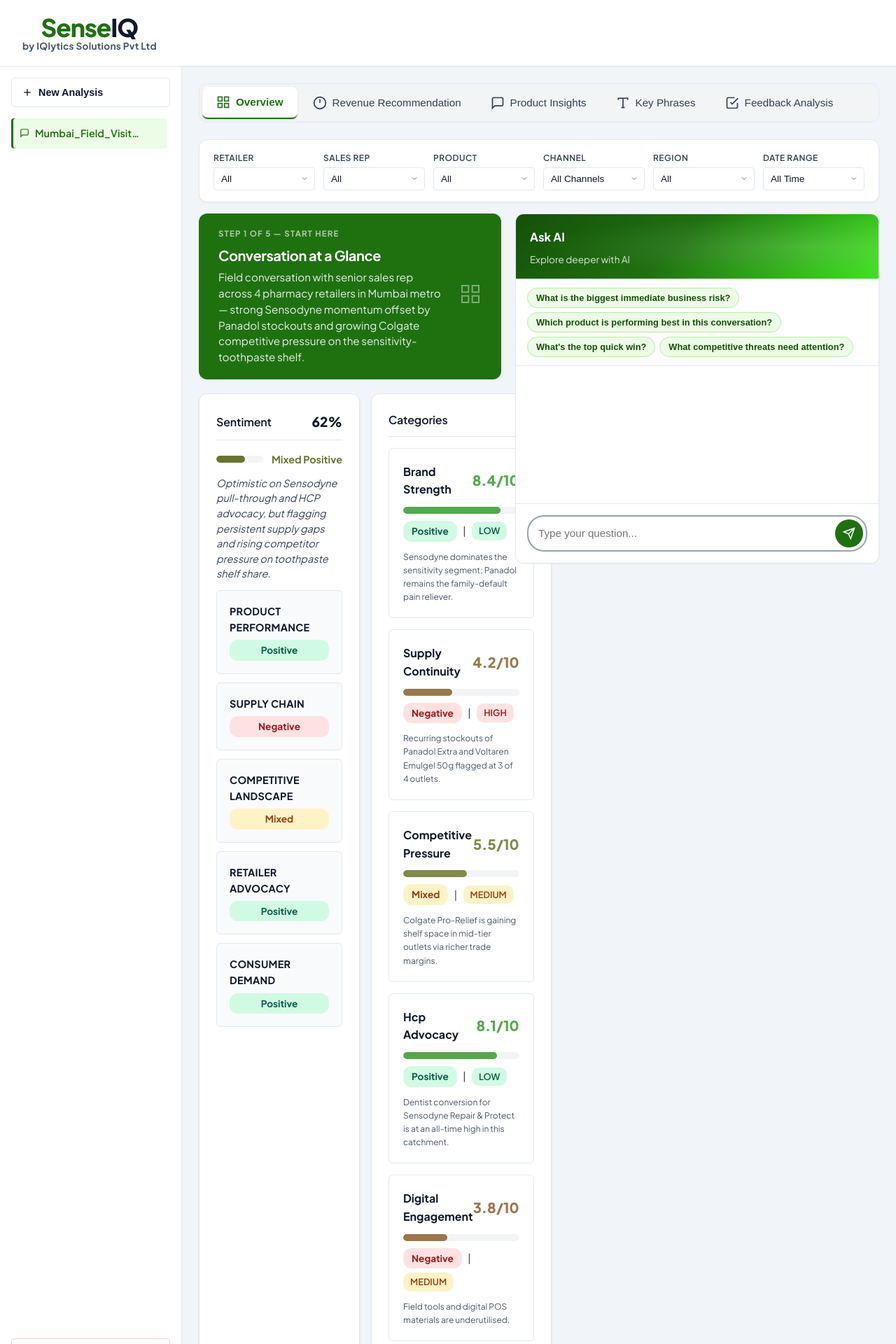
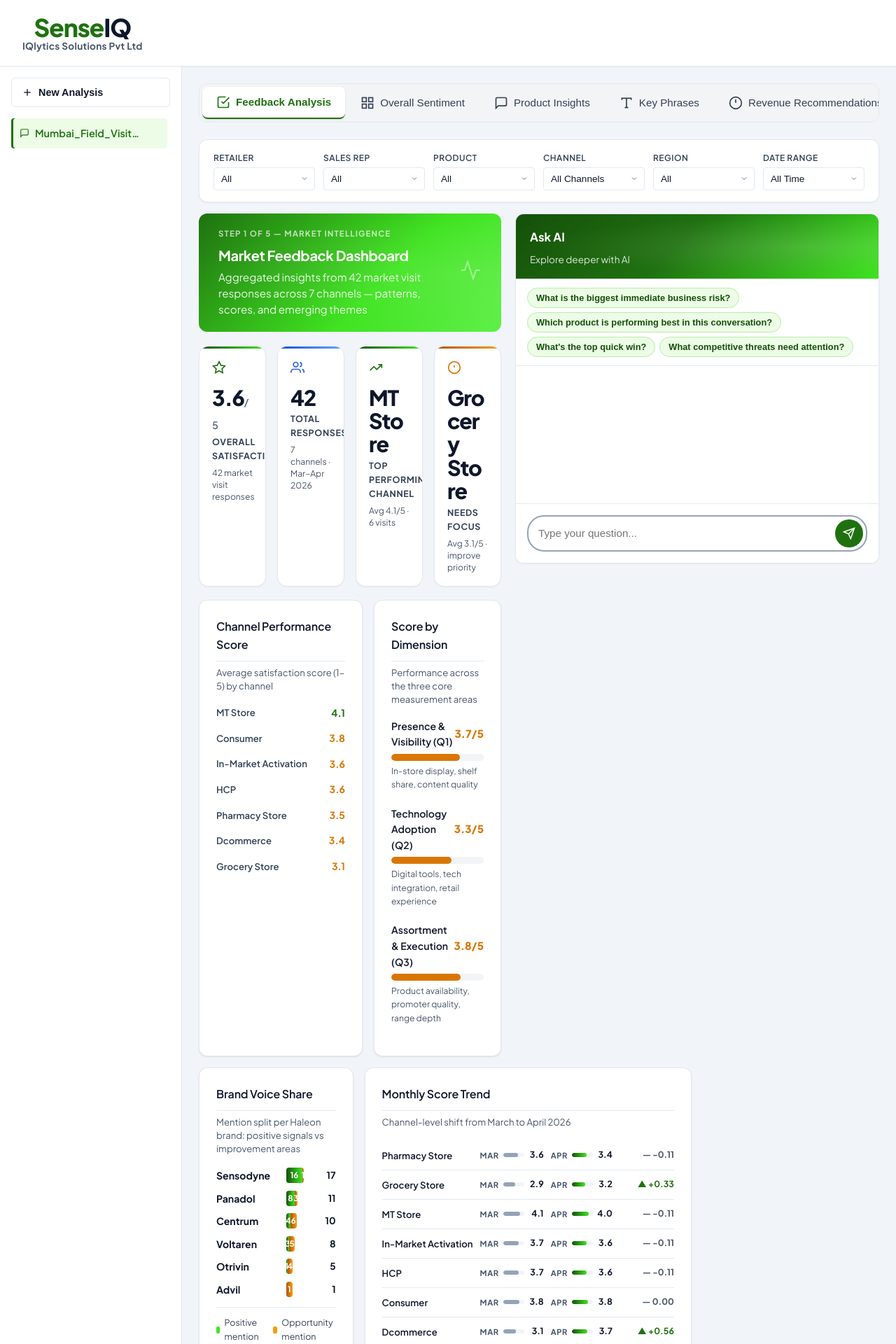
Before and after one commit to abhi9716/SenseMark, a FastAPI app: page / in a window 1280 px wide. Shown: the top 1920 px of the page at 70% size. Run offline with FastAPI, Linux system fonts and the light colour scheme; some libraries are stand-ins or nearby versions.

Commit message:
feedback insight

```diff
--- a/templates/index.html
+++ b/templates/index.html
@@ -3,7 +3,7 @@
 <head>
     <meta charset="UTF-8">
     <meta name="viewport" content="width=device-width, initial-scale=1.0">
-    <title>SenseIQ — by IQlytics Solutions Pvt Ltd</title>
+    <title>SenseIQ — IQlytics Solutions Pvt Ltd</title>
     <link rel="preconnect" href="https://fonts.googleapis.com">
     <link rel="preconnect" href="https://fonts.gstatic.com" crossorigin>
     <link href="https://fonts.googleapis.com/css2?family=Plus+Jakarta+Sans:wght@400;500;600;700;800&display=swap" rel="stylesheet">
@@ -15,7 +15,7 @@
             <div class="logo">
                 <div class="logo-text">
                     <span class="logo-brand"><span class="logo-sense">Sense</span><span class="logo-iq">IQ</span></span>
-                    <span class="logo-byline">by IQlytics Solutions Pvt Ltd</span>
+                    <span class="logo-byline">IQlytics Solutions Pvt Ltd</span>
                 </div>
             </div>
             <div class="header-right"></div>
@@ -29,7 +29,7 @@
                 <div class="upload-hero-logo">
                     <div class="logo-text">
                         <span class="logo-brand"><span class="logo-sense">Sense</span><span class="logo-iq">IQ</span></span>
-                        <span class="logo-byline">by IQlytics Solutions Pvt Ltd</span>
+                        <span class="logo-byline">IQlytics Solutions Pvt Ltd</span>
                     </div>
                 </div>
                 <div class="upload-hero-content">
@@ -115,13 +115,13 @@
         <main class="dashboard-container">
             <section class="dashboard-section" id="dashboardSection">
                 <div class="dashboard-tabs" id="dashboardTabs">
-                    <button class="tab-btn active" data-tab="overview">
+                    <button class="tab-btn active" data-tab="feedback">
+                        <svg width="20" height="20" viewBox="0 0 24 24" fill="none" stroke="currentColor" stroke-width="2"><path d="M9 11l3 3L22 4"/><path d="M21 12v7a2 2 0 0 1-2 2H5a2 2 0 0 1-2-2V5a2 2 0 0 1 2-2h11"/></svg>
+                        Feedback Analysis
+                    </button>
+                    <button class="tab-btn" data-tab="overview">
                         <svg width="20" height="20" viewBox="0 0 24 24" fill="none" stroke="currentColor" stroke-width="2"><rect x="3" y="3" width="7" height="7"/><rect x="14" y="3" width="7" height="7"/><rect x="14" y="14" width="7" height="7"/><rect x="3" y="14" width="7" height="7"/></svg>
-                        Overview
-                    </button>
-                    <button class="tab-btn" data-tab="revenue">
-                        <svg width="20" height="20" viewBox="0 0 24 24" fill="none" stroke="currentColor" stroke-width="2"><circle cx="12" cy="12" r="10"/><line x1="12" y1="6" x2="12" y2="12"/><line x1="12" y1="16" x2="12.01" y2="16"/></svg>
-                        Revenue Recommendation
+                        Overall Sentiment
                     </button>
                     <button class="tab-btn" data-tab="insights">
                         <svg width="20" height="20" viewBox="0 0 24 24" fill="none" stroke="currentColor" stroke-width="2"><path d="M21 15a2 2 0 0 1-2 2H7l-4 4V5a2 2 0 0 1 2-2h14a2 2 0 0 1 2 2z"/></svg>
@@ -131,9 +131,9 @@
                         <svg width="20" height="20" viewBox="0 0 24 24" fill="none" stroke="currentColor" stroke-width="2"><path d="M4 7V4h16v3M9 20h6M12 4v16"/></svg>
                         Key Phrases
                     </button>
-                    <button class="tab-btn" data-tab="feedback">
-                        <svg width="20" height="20" viewBox="0 0 24 24" fill="none" stroke="currentColor" stroke-width="2"><path d="M9 11l3 3L22 4"/><path d="M21 12v7a2 2 0 0 1-2 2H5a2 2 0 0 1-2-2V5a2 2 0 0 1 2-2h11"/></svg>
-                        Feedback Analysis
+                    <button class="tab-btn" data-tab="revenue">
+                        <svg width="20" height="20" viewBox="0 0 24 24" fill="none" stroke="currentColor" stroke-width="2"><circle cx="12" cy="12" r="10"/><line x1="12" y1="6" x2="12" y2="12"/><line x1="12" y1="16" x2="12.01" y2="16"/></svg>
+                        Revenue Recommendations
                     </button>
                 </div>
 
@@ -176,13 +176,13 @@
 
                 <div class="dashboard-layout">
                     <div class="tab-content" id="tabContent">
-                        <!-- Overview Tab -->
-                        <div class="tab-pane active" id="tab-overview">
+                        <!-- Overall Sentiment Tab -->
+                        <div class="tab-pane" id="tab-overview">
                             <div class="tab-title-bar">
                                 <div class="tab-title-story">
                                     <div>
-                                        <div class="tab-story-step">Step 1 of 5 — Start Here</div>
-                                        <h2>Conversation at a Glance</h2>
+                                        <div class="tab-story-step">Step 2 of 5 — Conversation Sentiment</div>
+                                        <h2>Overall Sentiment</h2>
                                         <p id="overviewSubtitle">Sentiment, business signals, and performance scores extracted from this field conversation</p>
                                     </div>
                                     <div class="tab-story-icon">
@@ -222,8 +222,8 @@
                             <div class="tab-title-bar">
                                 <div class="tab-title-story">
                                     <div>
-                                        <div class="tab-story-step">Step 2 of 5 — Revenue Actions</div>
-                                        <h2>Revenue Playbook</h2>
+                                        <div class="tab-story-step">Step 5 of 5 — Revenue Actions</div>
+                                        <h2>Revenue Recommendations</h2>
                                         <p id="revenueSubtitle">Translate this conversation into prioritized selling actions — what to push, upsell, and address</p>
                                     </div>
                                     <div class="tab-story-icon">
@@ -246,7 +246,7 @@
                                 <div class="tab-title-story">
                                     <div>
                                         <div class="tab-story-step">Step 3 of 5 — Growth Intelligence</div>
-                                        <h2>Product &amp; Market Intelligence</h2>
+                                        <h2>Product Insights</h2>
                                         <p>What is working, what is blocking growth, and where the biggest opportunities lie</p>
                                     </div>
                                     <div class="tab-story-icon">
@@ -337,11 +337,11 @@
                         </div>
 
                         <!-- Feedback Insights Tab -->
-                        <div class="tab-pane" id="tab-feedback">
+                        <div class="tab-pane active" id="tab-feedback">
                             <div class="tab-title-bar haleon-title-bar">
                                 <div class="tab-title-story">
                                     <div>
-                                        <div class="tab-story-step" style="color:rgba(255,255,255,0.7)">Step 5 of 5 — Market Intelligence</div>
+                                        <div class="tab-story-step" style="color:rgba(255,255,255,0.7)">Step 1 of 5 — Market Intelligence</div>
                                         <h2>Market Feedback Dashboard</h2>
                                         <p>Aggregated insights from 42 market visit responses across 7 channels — patterns, scores, and emerging themes</p>
                                     </div>
```
